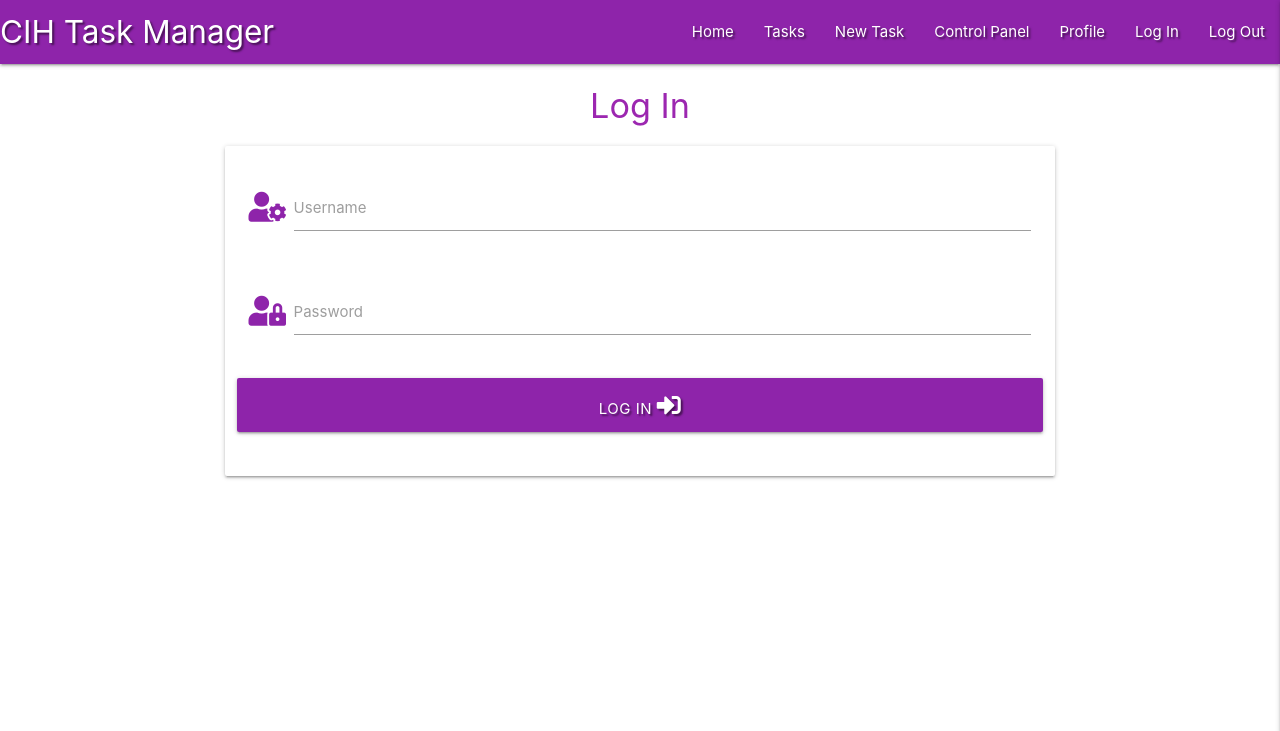
After one commit to nsum/ms3-hotel-task-manager, a Flask app: page /login in a window 1280 px wide. The commit adds this page. Shown: the top 731 px of the page. Run offline with Flask 2, Linux system fonts and the light colour scheme; some libraries are stand-ins or nearby versions.

Commit message:
Add login, register and control_panel templates

```diff
--- a/app.py
+++ b/app.py
@@ -4,6 +4,7 @@ from flask import (
     redirect, request, session, url_for)
 from flask_pymongo import PyMongo
 from bson.objectid import ObjectId
+from werkzeug.security import generate_password_hash, check_password_hash
 if os.path.exists("env.py"):
     import env
 
@@ -29,6 +30,40 @@ def home():
     # just to test then change to index.html and hero image
 
 
+@app.route("/login", methods=["GET", "POST"])
+def login():
+    if request.method == "POST":
+        # check does username exist in db
+        existing_user = mongo.db.users.find_one(
+            {"username": request.form.get("username").lower()})
+
+        if existing_user:
+            # make sure password matches user input
+            if check_password_hash(
+                    existing_user["password"], request.form.get("password")):
+                session["user"] = request.form.get("username").lower()
+                flash("Welcome, {}".format(request.form.get("username")))
+            else:
+                # invalid password
+                flash("Incorrect Username and/or Password")
+
+        else:
+            # username doesn't exist
+            flash("Incorrect Username and/or Password")
+            return redirect(url_for("login"))
+
+    return render_template("login.html")
+
+
+@app.route("/control")
+def control():
+    return render_template("control_panel.html")
+
+
+@app.route("/register", methods=["POST", "GET"])
+def register():
+    return render_template("register.html")
+
 
 # Fetch env vars
 if __name__ == "__main__":
--- a/static/css/style.css
+++ b/static/css/style.css
@@ -1,4 +1,6 @@
-
+.flashes h4 {
+    line-height: 2;
+}
 
 .text-shadow {
     text-shadow: 2px 2px 2px rgba(0, 0, 0, 0.5);
--- a/templates/base.html
+++ b/templates/base.html
@@ -26,9 +26,9 @@
                     <li><a href="{{ url_for('home') }}">Home</a></li>
                     <li><a href="#">Tasks</a></li>
                     <li><a href="#">New Task</a></li>
-                    <li><a href="#">Control Panel</a></li>
+                    <li><a href="{{ url_for('control') }}">Control Panel</a></li>
                     <li><a href="#">Profile</a></li>
-                    <li><a href="#">Log In</a></li>
+                    <li><a href="{{ url_for('login') }}">Log In</a></li>
                     <li><a href="#">Log Out</a></li>
                 </ul>
             </div>
@@ -40,12 +40,24 @@
             <li><a href="{{ url_for('home') }}">Home</a></li>
             <li><a href="#">Tasks</a></li>
             <li><a href="#">New Task</a></li>
-            <li><a href="#">Control Panel</a></li>
+            <li><a href="{{ url_for('control') }}">Control Panel</a></li>
             <li><a href="#">Profile</a></li>
-            <li><a href="#">Log In</a></li>
+            <li><a href="{{ url_for('login') }}">Log In</a></li>
             <li><a href="#">Log Out</a></li>
         </ul>
     </header>
+    <section>
+        <!-- flash messages -->
+        {% with messages = get_flashed_messages() %}
+            {% if messages %}
+                {% for messsage in messages %}
+                    <div class="row flashes">
+                        <h4 class="light-blue darken-1 center-align">{{ message }}</h4>
+                    </div>
+                {% endfor %}
+            {% endif %}
+        {% endwith %}
+    </section>
 
     {% block content %}
     {% endblock %}
--- /dev/null
+++ b/templates/control_panel.html
@@ -0,0 +1,4 @@
+{% extends "base.html" %}
+{% block content %}
+    <a href="{{ url_for('register') }}">Register New User</a>
+{% endblock %}
--- /dev/null
+++ b/templates/login.html
@@ -0,0 +1,37 @@
+{% extends "base.html" %}
+{% block content %}
+
+    <h4 class="center-align purple-text darken-1">Log In</h4>
+
+    <div class="row">
+        <form class="col s12 m8 offset-m2" method="POST" action="{{ url_for('login') }}">
+            <div class="card-panel">
+                <!-- username -->
+                <div class="row">
+                    <div class="input-field col s12">
+                        <i class="fas fa-user-cog prefix purple-text text-darken-1"></i>
+                        <input id="username" name="username" type="text" minlength="5" maxlength="15"
+                            pattern="^[a-zA-Z0-9]{5,15}$" class="validate" required>
+                        <label for="username">Username</label>
+                    </div>
+                </div>
+                <!-- passowrd -->
+                <div class="row">
+                    <div class="input-field col s12">
+                        <i class="fas fa-user-lock prefix purple-text text-darken-1"></i>
+                        <input id="password" name="password" type="password" minlength="5" maxlength="15"
+                            pattern="^[a-zA-Z0-9]{5,15}$" class="validate" required>
+                        <label for="password">Password</label>
+                    </div>
+                </div>
+                <!-- login -->
+                <div class="row">
+                    <button type="submit" class="col s12 btn-large purple darken-1 text-shadow">
+                        Log In <i class="fas fa-sign-in-alt"></i>
+                    </button>
+                </div>
+            </div>
+        </form>
+    </div>
+
+{% endblock %}
```
Also changed, not shown: templates/register.html (added, +37 -0 lines).
